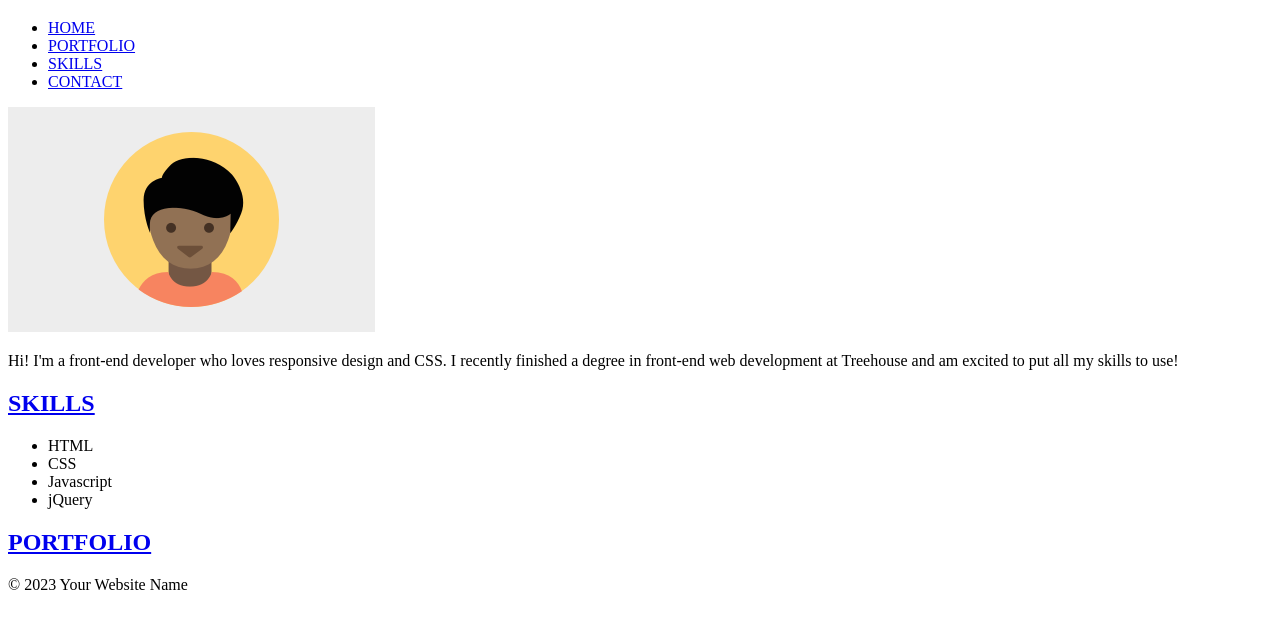
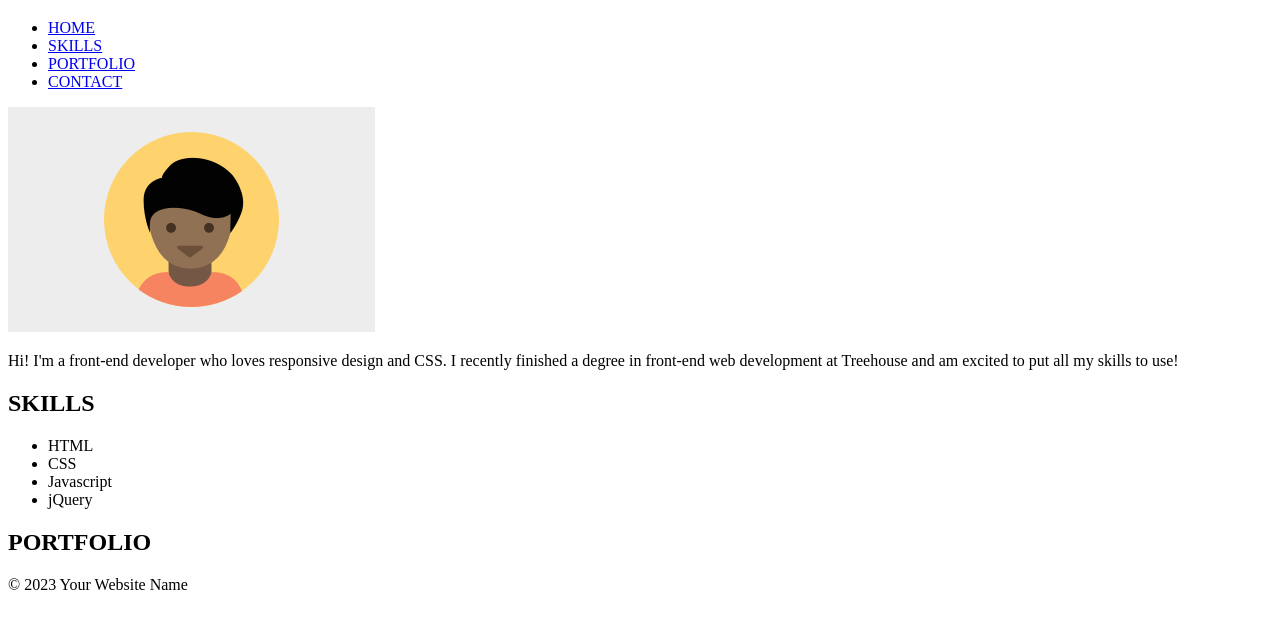
Before and after one commit to jclewis17/techdegree-project-2, a plain HTML site: page index.html in a window 1280 px wide. Shown: the part 61-690 px from the top of the page. Drawn offline with Linux system fonts and the light colour scheme; a web font is replaced by a local one.

Commit message:
id Links Update
Updated the id links for list items in nav throughout the document. Also switched positions for skills and portfolio in the nav.

```diff
--- a/index.html
+++ b/index.html
@@ -15,12 +15,12 @@
         <!-- *** Header *** -->
 
         <header>
-            <h1>Jeremiah Lewis</h1>
+            <h1 id="home">Jeremiah Lewis</h1>
             <nav>
                 <ul>
                     <li><a href="#home">HOME</a></li>
-                    <li><a href="#about">PORTFOLIO</a></li>
                     <li><a href="#skills">SKILLS</a></li>
+                    <li><a href="#portfolio">PORTFOLIO</a></li>
                     <li><a href="#contact">CONTACT</a></li>
                 </ul>
             </nav>
@@ -37,7 +37,7 @@
 
             <!-- *** Skills *** -->
 
-            <h2><a href="#skills">SKILLS</a></h2>
+            <h2 id="skills">SKILLS</a></h2>
             <ul>
                 <li>HTML</li>
                 <li>CSS</li>
@@ -48,7 +48,7 @@
 
             <!-- *** Portfolio *** -->
 
-            <h2><a href="#portfolio">PORTFOLIO</a></h2>
+            <h2 id="portfolio">PORTFOLIO</a></h2>
 
         </main>
 
```
